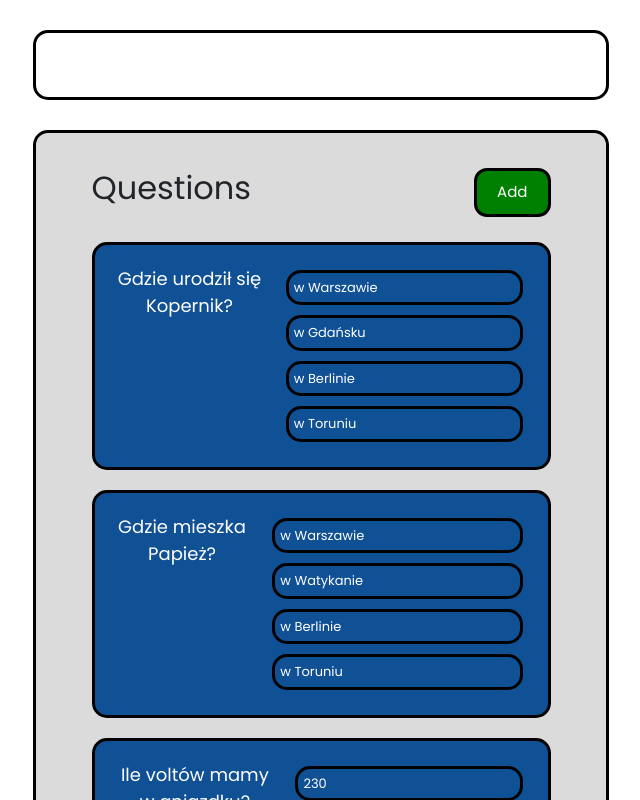
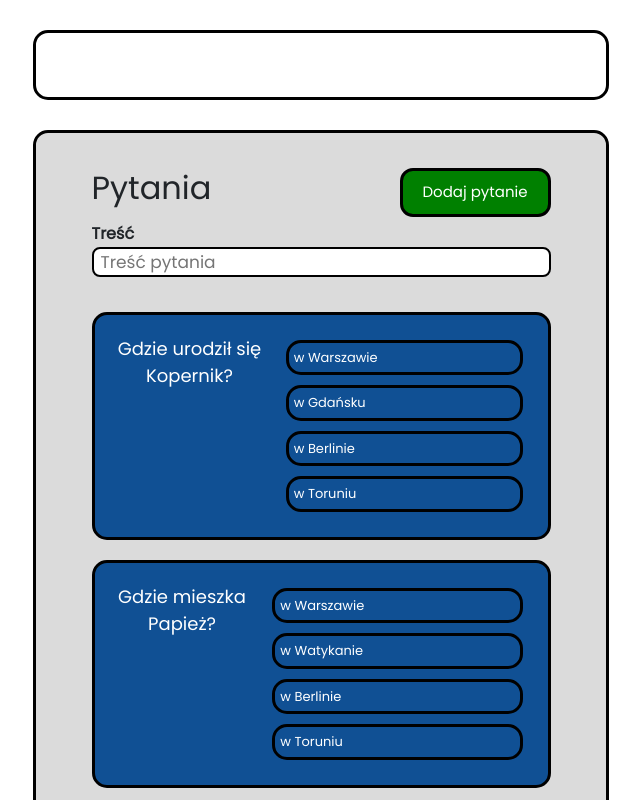
Before and after one commit to JakubTomaszewski/PZSP2-Frontend, a React (Create React App) app: page / in a window 1280 px wide. Shown: the top 800 px of the page, without its empty margins (319-959 px from the left). Built offline with nearby package versions, Linux system fonts and the light colour scheme.

Commit message:
PZSP2-34 Feat: Add box for adding new question's content

```diff
--- a/src/App.js
+++ b/src/App.js
@@ -1,6 +1,7 @@
 import logo from "./logo.svg";
 import "./App.css";
 import Questions from "./components/Questions";
+import AddTask from "./components/AddTask";
 
 const questions = [
   {
@@ -38,9 +39,10 @@ function App() {
       <div className="container tags-box"></div>
       <div className="container questions">
         <header className="header">
-          <h2>Questions</h2>
-          <button className="add-question-button btn">Add</button>
+          <h2>Pytania</h2>
+          <button className="add-question-button btn">Dodaj pytanie</button>
         </header>
+        <AddTask />
         <Questions questions={questions} />
       </div>
     </div>
--- /dev/null
+++ b/src/components/AddTask.js
@@ -0,0 +1,14 @@
+import React from "react";
+
+const AddTask = () => {
+  return (
+    <form className="add-form">
+      <div className>
+        <label>Treść</label>
+        <input type="text" placeholder="Treść pytania"></input>
+      </div>
+    </form>
+  );
+};
+
+export default AddTask;
--- a/src/index.css
+++ b/src/index.css
@@ -128,23 +128,33 @@ justify-content: space-between;
 }
 
 .add-form {
-margin-bottom: 40px;
+  min-height: 70px;
+/* margin-bottom: 40px; */
 }
 
 .form-control {
-margin: 20px 0;
+  margin: auto;
+
 }
 
-.form-control label {
+label {
+  width: 90%;
+  margin: auto;
   display: block;
+  text-align: left;
+  font-weight: bold;
 }
 
-.form-control input {
-  width: 100%;
-  height: 40px;
-  margin: 5px;
-  padding: 3px 7px;
+input {
+  width: 90%;
+  height: 30px;
+  margin: auto;
+  margin-top: 1px;
+  margin-bottom: 10px;
+  padding: 5px 7px;
   font-size: 17px;
+  border: 2px solid;
+  border-radius: 8px;
 }
 
 .form-control-check {
```
